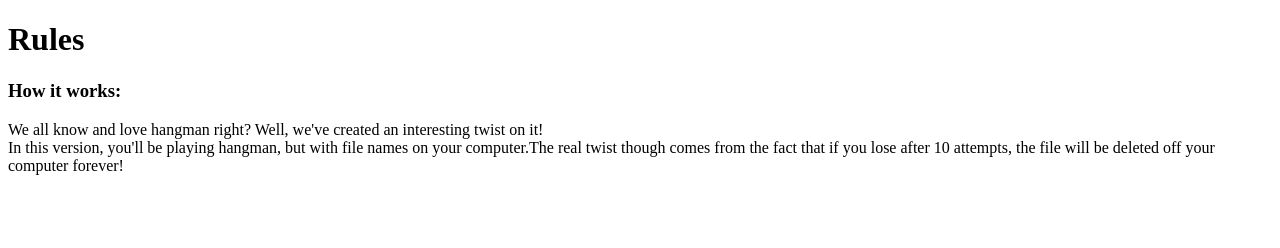
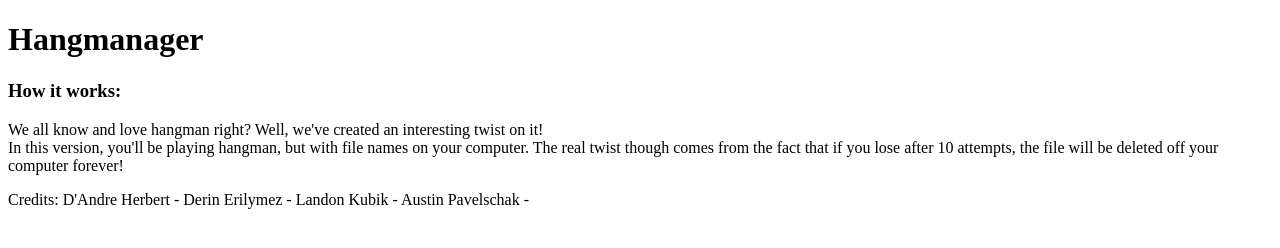
Before and after one commit to AustinPav/HangManager_Showcase, a plain HTML site: page index.html in a window 1280 px wide. Drawn offline with Linux system fonts and the light colour scheme.

Commit message:
Update index.html

```diff
--- a/index.html
+++ b/index.html
@@ -6,10 +6,20 @@
         <link href="hangmanager.css" rel="stylesheet">
     </header>
     <body>
-        <h1>Rules</h1>
+        <h1>Hangmanager</h1>
         <h3>How it works:</h3>
         <p>We all know and love hangman right? Well, we've created an interesting twist on it!<br>
-           In this version, you'll be playing hangman, but with file names on your computer.The real twist
+           In this version, you'll be playing hangman, but with file names on your computer. The real twist
            though comes from the fact that if you lose after 10 attempts, the file will be deleted off your computer forever!</p>
+
+
+        <footer>
+            <p>Credits:
+                D'Andre Herbert -
+                Derin Erilymez -
+                Landon Kubik -
+                Austin Pavelschak -
+            </p>
+        </footer>
     </body>
 </html>
```
